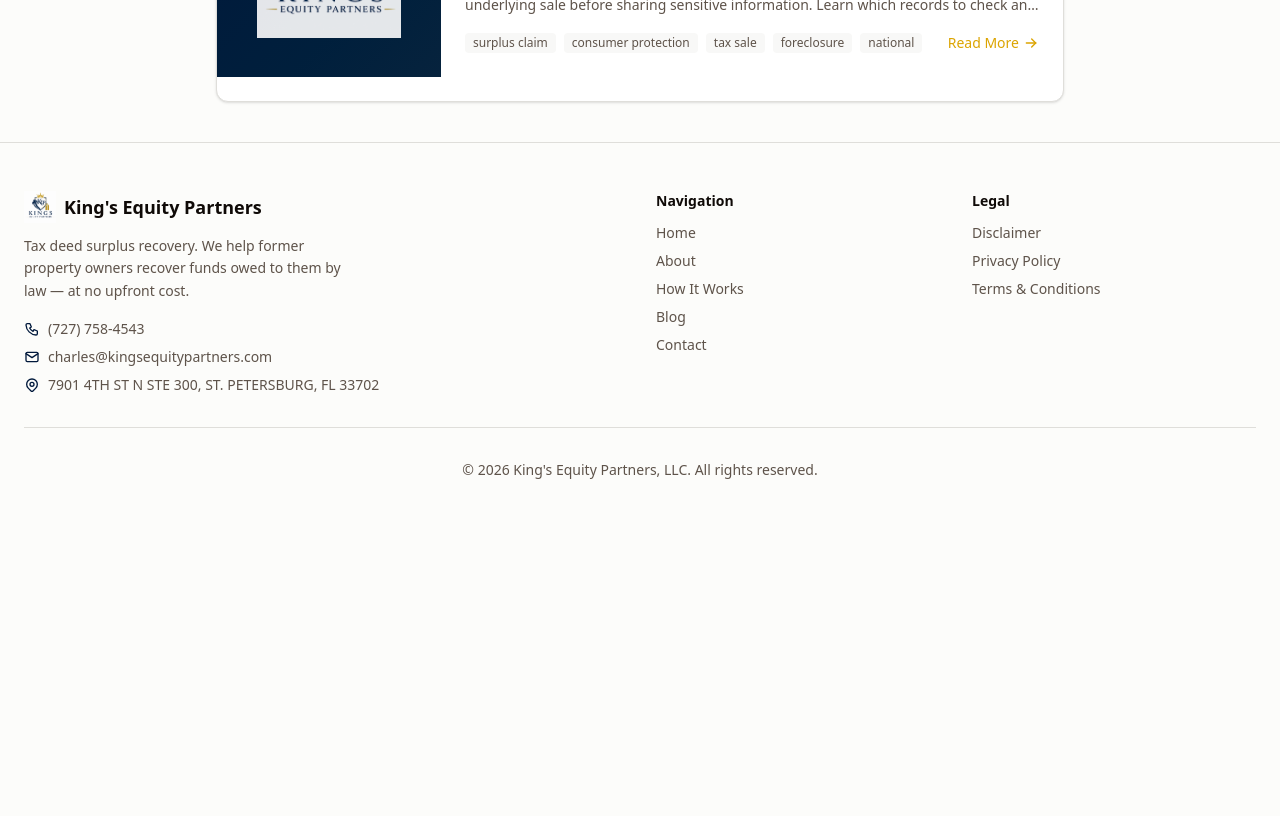
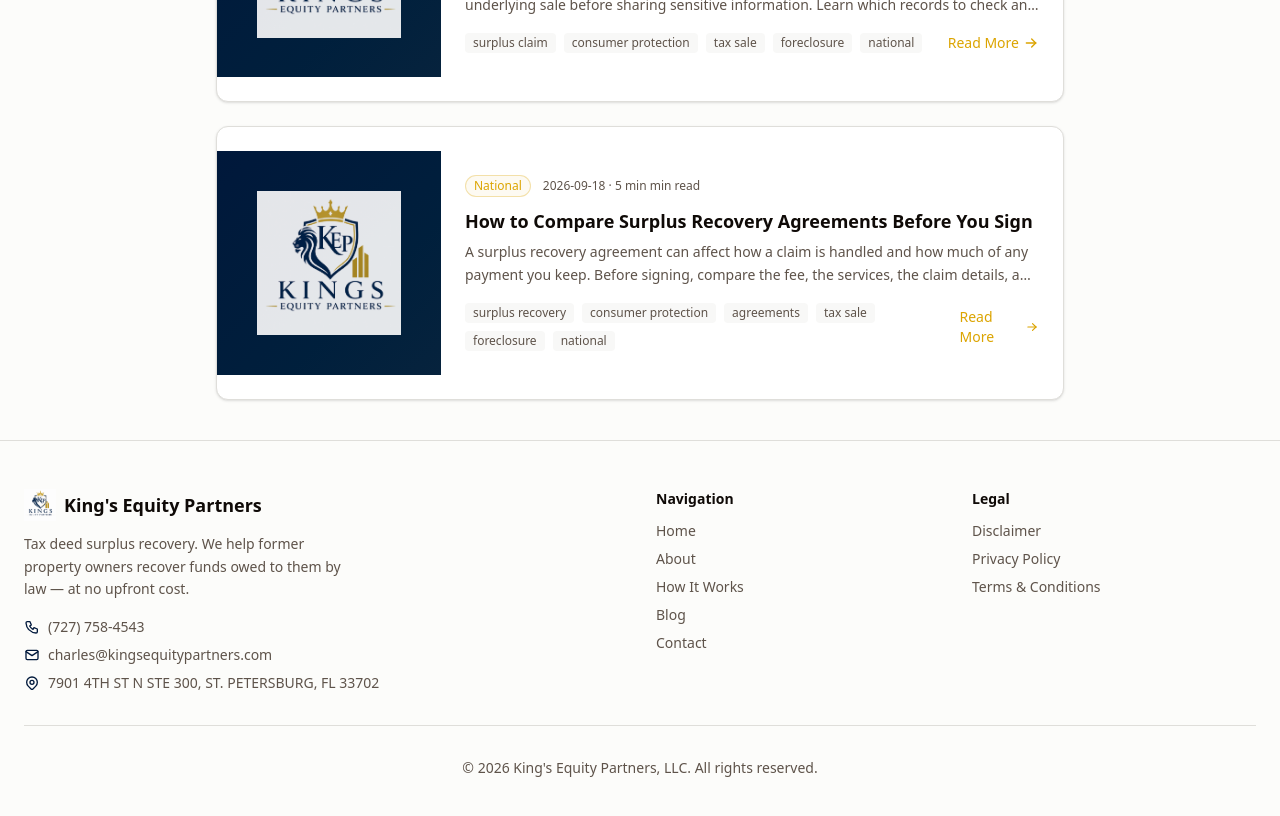
Before and after one commit to charlesxchristopherx-a11y/Kings-equity-partners, a React (Vite) app: page /blog in a window 1280 px wide. Shown: the part 7500-8316 px from the top of the page. Before the commit the page ends 8028 px from the top, so only its background shows below. Built offline with nearby package versions, Linux system fonts and the light colour scheme.

Commit message:
New blog post: compare national surplus recovery agreements

```diff
--- a/src/data/blog-posts.ts
+++ b/src/data/blog-posts.ts
@@ -1287,6 +1287,46 @@
     category: "National",
     tags: ["surplus claim", "consumer protection", "tax sale", "foreclosure", "national"],
   },
+  {
+    slug: "how-to-compare-national-surplus-recovery-agreements",
+    title: "How to Compare Surplus Recovery Agreements Before You Sign",
+    excerpt:
+      "A surplus recovery agreement can affect how a claim is handled and how much of any payment you keep. Before signing, compare the fee, the services, the claim details, and the protections in the agreement.",
+    content: `
+If someone contacts you about tax-sale or foreclosure surplus funds, they may offer to help investigate the claim or file paperwork. A written agreement should make that offer clear. Before signing, compare the terms with the option of contacting the responsible public office yourself.
+
+## Confirm what claim the agreement covers
+
+The agreement should identify the property, sale, case number, or other information that defines the claim. A general promise to search for money is different from an agreement tied to a specific surplus record. Ask which office is holding the funds and what the company has already verified.
+
+For a national claim, confirm whether the agreement covers a tax sale, a mortgage foreclosure, or another type of proceeding. The process may be controlled by a county clerk, court, treasurer, sheriff, trustee, or state unclaimed-property office. The responsible office and sale type affect the documents, deadlines, and filing method.
+
+## Look closely at the fee
+
+The agreement should state how the fee is calculated and when it becomes due. Check whether the percentage applies to the gross amount, the amount actually paid, or another figure. Look for separate charges for records, notarization, postage, title work, or other services.
+
+Ask what happens if no funds are found, the claim is denied, another claimant has priority, or the funds have already been paid. A fee provision that is difficult to understand deserves clarification before you sign.
+
+## Understand the services and authority
+
+A useful agreement explains what the company will do. Services may include reviewing public records, contacting the responsible office, preparing forms, monitoring a filing, or communicating with the claimant. It should also explain what the company will not do.
+
+Read any language that gives another person the right to sign documents, receive notices, endorse a check, or communicate with the office in your name. An assignment of beneficial interest may transfer rights to proceeds, so do not treat it as ordinary authorization. Read the entire document and obtain professional advice if you do not understand its effect.
+
+## Protect your information and your ability to decide
+
+Do not provide passwords, online banking credentials, or payment to release surplus funds. Ask why each requested document is needed, how it will be stored, and whether it will be returned or destroyed. Use the official public office's contact information to verify the sale independently.
+
+Keep a complete copy of the agreement, attachments, notices, and messages. Confirm whether there is a cancellation period, how notice must be given, and whether the agreement selects a particular state's law or forum.
+
+King's Equity Partners reviews tax-sale and foreclosure surplus opportunities nationwide. We identify the sale type, locate the responsible office, and explain the available information before discussing possible next steps. This article is general educational information, not legal advice, and does not guarantee that funds exist or that a claim will succeed.
+    `.trim(),
+    author: "Charles King III",
+    date: "2026-09-18",
+    readTime: "5 min",
+    category: "National",
+    tags: ["surplus recovery", "consumer protection", "agreements", "tax sale", "foreclosure", "national"],
+  }
 ];
 
 export function getBlogPosts(): BlogPost[] {
```
